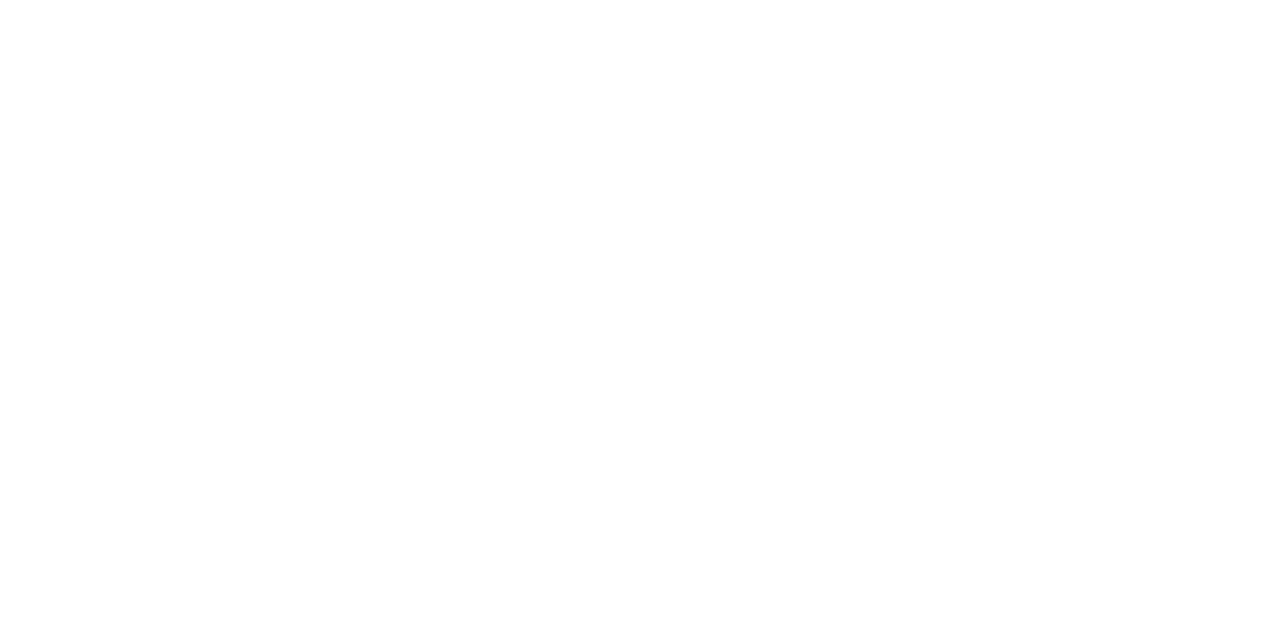
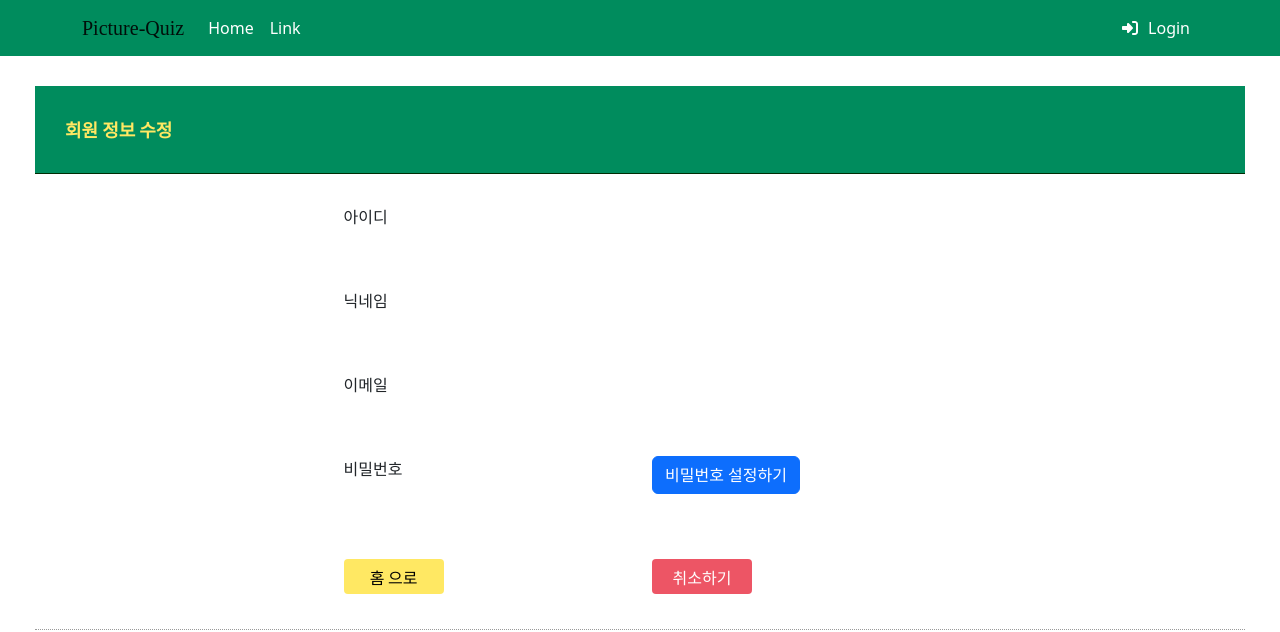
Before and after one commit to kgh2120/picturequiz-web, a React (Create React App) app: page /my-page/update in a window 1280 px wide. Before the commit this address had no page. Shown: the top 632 px of the page. Built offline with nearby package versions, Linux system fonts and the light colour scheme; no server answers; a web font is replaced by a local one.

Commit message:
VIEW : 수정 페이지 제작 #6

```diff
--- a/src/App.js
+++ b/src/App.js
@@ -14,7 +14,8 @@
           <Route path={"/"} element={<Main/>}/>
             <Route path={"/login"} element={<Userform _mode={"login"}/>}></Route>
             <Route path={"/signUp"} element={<Userform _mode={"signUp"}/>}></Route>
-            <Route path={"/my-page"} element={<MyPage/>}></Route>
+            <Route path={"/my-page"} element={<MyPage mode={"read"}/>}></Route>
+          <Route path={"/my-page/update"} element={<MyPage mode={"update"}/>}></Route>
         </Routes>
       </Router>
 
--- /dev/null
+++ b/src/view/component/mypage/modalbutton.js
@@ -0,0 +1,53 @@
+import {Button, Col, Form, Modal, Row} from "react-bootstrap";
+import {useState} from "react";
+
+export default function Modalbutton({mode}) {
+
+    let title = "";
+
+    switch (mode) {
+        case "nickname" : title = "닉네임"; break
+        case "mail" : title = "인증 메일"; break
+        case "password" : title = "비밀번호"; break
+    }
+
+    const [show, setShow] = useState(false);
+
+    const handleClose = () => setShow(false);
+    const handleShow = () => setShow(true);
+    return <>
+        <Button
+            variant="primary" onClick={handleShow}>
+            {title} 설정하기
+        </Button>  <Modal
+        show={show}
+        onHide={handleClose}
+        backdrop="static"
+        keyboard={false}
+    >
+        <Modal.Header closeButton>
+            <Modal.Title>{title} 설정하기</Modal.Title>
+        </Modal.Header>
+        <Modal.Body>
+            <Form.Label>닉네임 중복검사</Form.Label>
+            <Row>
+                <Col sm={8}>
+                    <Form.Control
+                        type="text"
+                        placeholder="nickname"
+                        autoFocus
+                    />
+                </Col>
+                <Col sm={4}>
+                    <Button variant={"warning"}>중복 검사하기</Button>
+                </Col>
+            </Row>
+        </Modal.Body>
+        <Modal.Footer>
+            <Button variant="secondary" onClick={handleClose}>
+                취소하기
+            </Button>
+            <Button variant="warning">사용하기</Button>
+        </Modal.Footer>
+    </Modal></>
+};
--- a/src/view/component/mypage/mypagebuttongroup.js
+++ b/src/view/component/mypage/mypagebuttongroup.js
@@ -1,19 +1,27 @@
-import {Button} from "react-bootstrap";
+import {Button, Col, Row} from "react-bootstrap";
 
 export default function Mypagebuttongroup({_mode}) {
 
-    return                     <div className={"my-page_content "}>
-        <div className={"my-page_content_button_area"}>
-            { _mode !== "update" ?<>
-                <Button href={"/my-profile/update"} variant={"warning"}
-                        className={"my-page_content_button  my-page_content_button_edit"}>정보 변경</Button>
-                <Button variant={"danger"}
-                        className={"my-page_content_button my-page_content_button_delete"}>탈퇴하기</Button></> :<>
-                <Button href={"/"} variant={"primary"}
-                        className={"my-page_content_button  my-page_content_button_edit"}>홈 으로</Button>
-                <Button variant={"light"} href={"/my-page"}
-                        className={"my-page_content_button my-page_content_button_delete"}>취소하기</Button></>
-            }
-        </div>
+    return <div className={"my-page_content "}>
+
+            <div className={"my-page_content_button_area"}>      <Row className={"justify-content-md-center"}>
+                {_mode !== "update" ? <>
+                    <Col sm={3} className={"my-page_content_button_col"}>
+                        <Button href={"/my-page/update"} variant={"warning"}
+                                className={"my-page_content_button  my-page_content_button_edit"}>정보 변경</Button>
+                    </Col>
+                    <Col sm={3} className={"my-page_content_button_col"}>
+                        <Button variant={"danger"}
+                                className={"my-page_content_button my-page_content_button_delete"}>탈퇴하기</Button>
+                    </Col></> : <>
+                    <Col sm={3} className={"my-page_content_button_col"}>
+                        <Button href={"/"} variant={"warning"}
+                                className={"my-page_content_button  my-page_content_button_edit"}>홈 으로</Button></Col>
+                    <Col sm={3} className={"my-page_content_button_col"}>
+                        <Button variant={"danger"} href={"/my-page"}
+                                className={"my-page_content_button my-page_content_button_delete"}>취소하기</Button></Col></>
+                }
+            </Row></div>
+
     </div>
 };
--- a/src/view/component/mypage/mypageinforead.js
+++ b/src/view/component/mypage/mypageinforead.js
@@ -1,29 +1,54 @@
+import {Col, Row} from "react-bootstrap";
+
 export default function Mypageinforead({id, nickname, mail}) {
     return <>
         <div className={"my-page_content_area"}>
             <div className={"my-page_content"}>
+                <Row>
+                    <Col sm={4} className={"my-page_content_label_area"}>
                         <span className={"my-page_content_label"}>아이디</span>
+                    </Col>
+                    <Col sm={8}>
                         <div className={"my-page_content_input"}>{id}</div>
+                    </Col>
+                </Row>
             </div>
 
             <div className={"my-page_content"}>
+                <Row>
+                    <Col sm={4} className={"my-page_content_label_area"}>
                         <span className={"my-page_content_label"}>닉네임</span>
+                    </Col>
                     {
                         nickname !== null ?
-                        <div className={"my-page_content_input"}>{nickname}</div> :
+                            <Col sm={8}>
+                                <div className={"my-page_content_input"}>{nickname}</div>
+                            </Col> :
+                            <Col sm={8}>
                                 <div className={"my-page_content_input page_content_input_not_setting"}>닉네임이 설정되어 있지
-                            않습니다.</div>
+                                    않습니다.
+                                </div>
+                            </Col>
                     }
+                </Row>
             </div>
             <div className={"my-page_content"}>
+                <Row>
+                    <Col sm={4} className={"my-page_content_label_area"}    >
                         <span className={"my-page_content_label"}>인증 메일</span>
-
+                    </Col>
                     {
                         mail !== null ?
-                        <div className={"my-page_content_input"}>{mail}</div> :
+                            <Col sm={8}>
+                                <div className={"my-page_content_input"}>{mail}</div>
+                            </Col> :
+                            <Col sm={8}>
                                 <div className={"my-page_content_input page_content_input_not_setting"}>인증 메일이 설정되어있지
-                            않습니다.</div>
+                                    않습니다.
+                                </div>
+                            </Col>
                     }
+                </Row>
             </div>
         </div>
     </>
--- /dev/null
+++ b/src/view/component/mypage/mypageinfoupdate.js
@@ -0,0 +1,65 @@
+import {Button, Col, Form, Modal, Row} from "react-bootstrap";
+import {useState} from "react";
+import button from "bootstrap/js/src/button";
+import Modalbutton from "./modalbutton";
+
+
+export default function Mypageinfoupdate({id, nickname, mail}) {
+
+
+
+    return <>
+        <div>
+            <Row className={"justify-content-md-center  my-page-update-info"}>
+                <Col sm={3} className={"nav_text_korean"}>
+                    <span>아이디</span>
+                </Col>
+                <Col sm={3}>
+                    <span>{id}</span>
+                </Col>
+            </Row>
+        </div>
+
+        <Row className={"justify-content-md-center  my-page-update-info"}>
+            <Col sm={3} className={"nav_text_korean"}>
+                <span>닉네임</span>
+            </Col>
+            {nickname !== null ?
+                <>
+                <Col sm={3}>
+                    <span>{nickname}</span>
+                </Col>
+                </> : <>
+                    <Col>
+                        <Modalbutton mode={"nickname"}/>
+                    </Col>
+                </>
+            }
+        </Row>
+
+        <Row className={"justify-content-md-center  my-page-update-info"}>
+            <Col sm={3} className={"nav_text_korean"}>
+                <span>이메일</span>
+            </Col>
+            {mail !== null ?
+                <>
+                    <Col sm={3}>
+                        <span>{mail}</span>
+                    </Col>
+                </> : <>
+                    <Col sm={3}>
+                        <Modalbutton mode={"mail"}/>
+                    </Col>
+                </>
+            }
+        </Row>
+
+        <Row className={"justify-content-md-center  my-page-update-info"}>
+            <Col sm={3} className={"nav_text_korean"}>
+                <span>비밀번호</span></Col>
+                    <Col sm={3}>
+                        <Modalbutton mode={"password"}/>
+                    </Col>
+        </Row>
+    </>
+};
--- a/src/view/mypage.css
+++ b/src/view/mypage.css
@@ -16,11 +16,17 @@
 }
 .my-page_content{
 
-    display: flex;
-    justify-content: center;
+    /*display: flex;*/
+    /*justify-content: center;*/
     padding: 35px 0px;
     align-items: center;
     border-bottom: 1px dotted rgba(0,0,0,0.4);
+}
+.my-page_content_label_area{
+    text-align: right;
+    /*align-items: center;*/
+    /*align-content: center;*/
+    padding: 15px 0px;
 }
 .my-page_content_label{
     font-family: 'Noto Sans KR', sans-serif;
@@ -34,9 +40,9 @@
 }
 
 .my-page_content_button_area{
-    width: 500px;
-    display: flex;
-    justify-content: space-between;
+    /*width: 500px;*/
+    /*display: flex;*/
+    /*justify-content: space-between;*/
 }
 
 .my-page_content_button{
@@ -46,6 +52,9 @@
     height: 35px;
     font-size: 16px;
     border-radius: 4px;
+}
+.my-page_content_button_col{
+    text-content: center;
 }
 .my-page_content_button:hover{
     cursor: pointer;
@@ -60,3 +69,6 @@
 .page_content_input_not_setting{
     font-family: 'Noto Sans KR', sans-serif;
 }
+.my-page-update-info{
+    padding: 30px 0px;
+}
--- a/src/view/mypage.js
+++ b/src/view/mypage.js
@@ -4,6 +4,7 @@
 import Mypageinfoheader from "./component/mypage/mypageinfoheader";
 import Mypagebuttongroup from "./component/mypage/mypagebuttongroup";
 import Mypageinforead from "./component/mypage/mypageinforead";
+import Mypageinfoupdate from "./component/mypage/mypageinfoupdate";
 
 export default function MyPage({mode}) {
 
@@ -39,7 +40,10 @@
         <My_Navbar/>
         <div className={"my-page-area"}>
             <Mypageinfoheader text={infoText}/>
-            <Mypageinforead id={id} nickname={nickname} mail={mail}/>
+            {
+                mode !== "update" ? <Mypageinforead id={id} nickname={nickname} mail={mail}/> :
+                    <Mypageinfoupdate id={id} nickname={nickname} mail={mail}/>
+            }
 
             <Mypagebuttongroup _mode={mode}/>
         </div>
```
Lines whose indentation alone changed are shown as unchanged.
